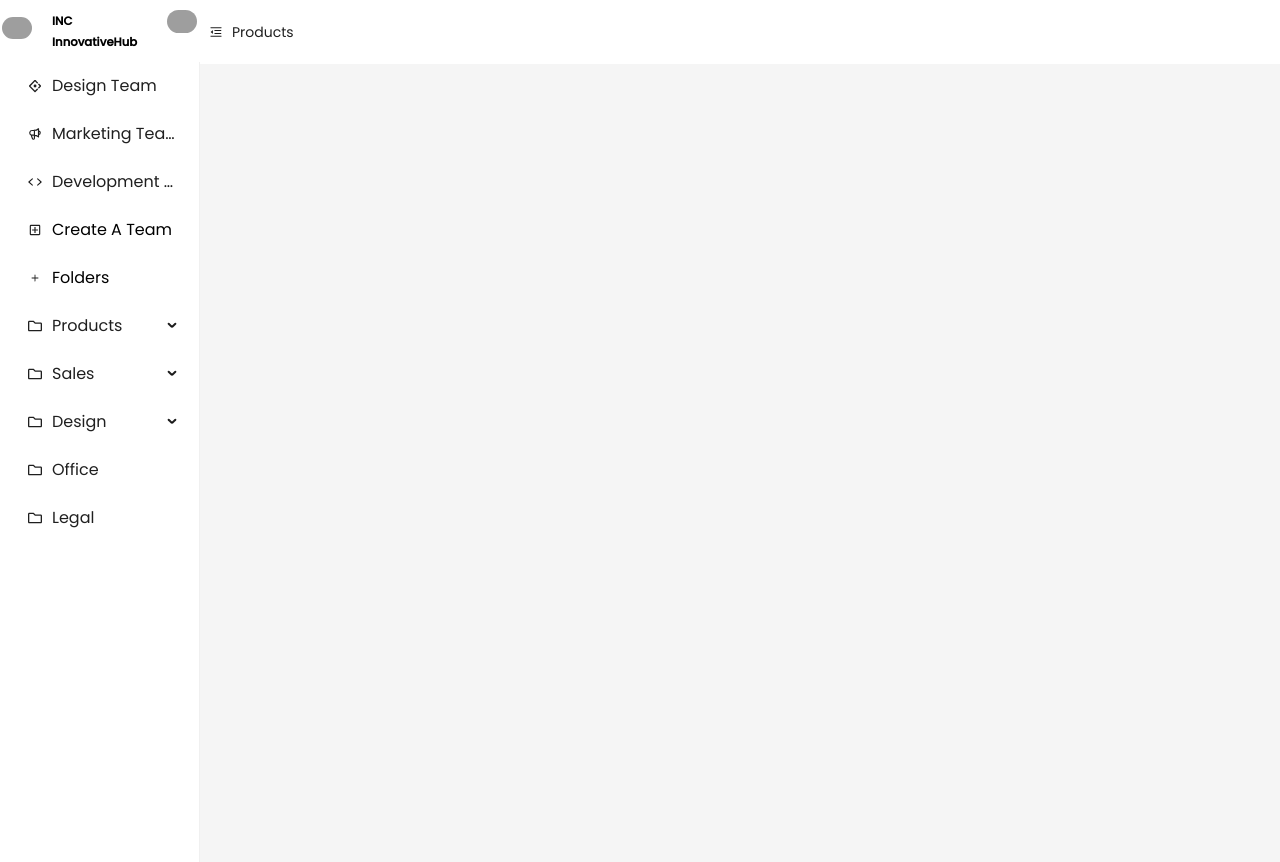
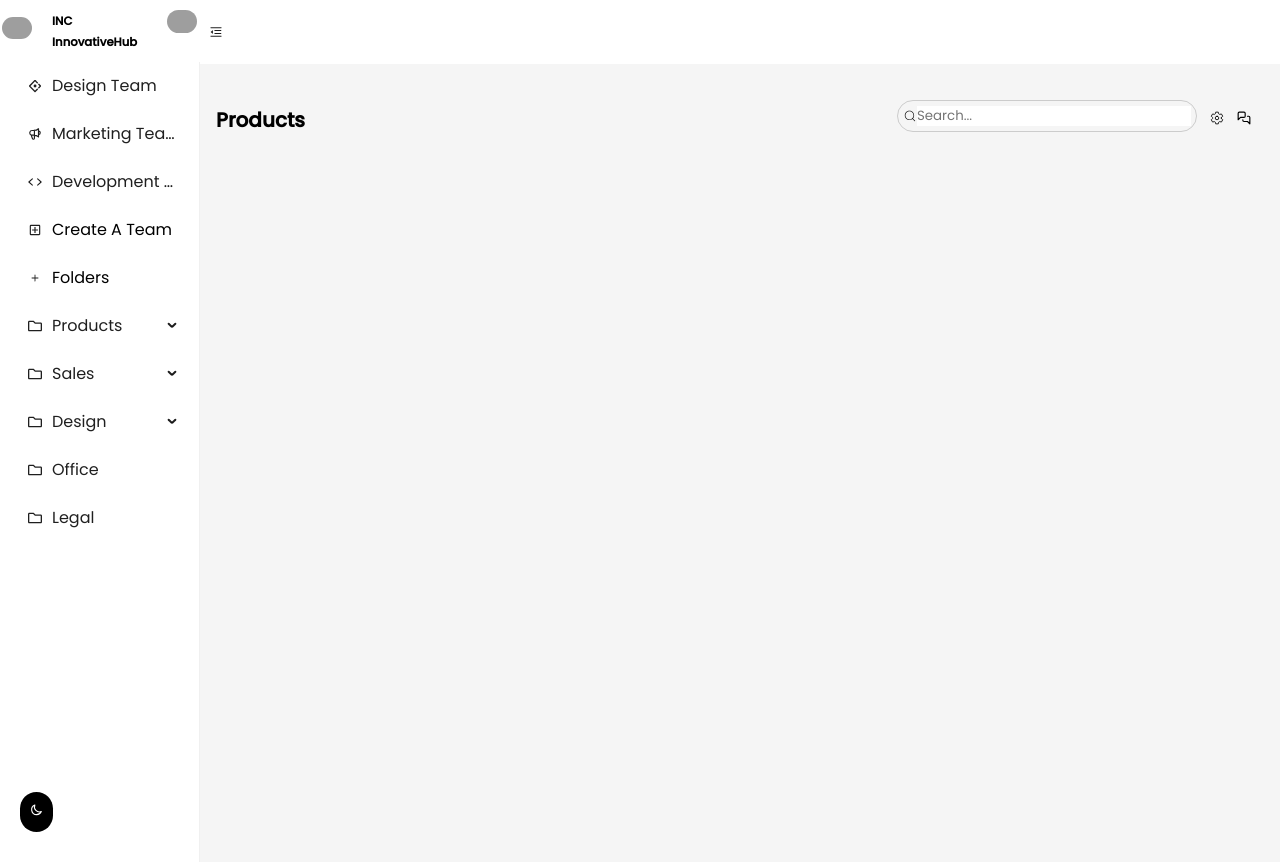
Before and after one commit to Afsalkp7/Dashboard-React, a React (Vite) app: page / in a window 1280 px wide. Built offline with nearby package versions, Linux system fonts and the light colour scheme; grey boxes are pictures that could not be loaded.

Commit message:
nav completed

```diff
--- a/src/App.jsx
+++ b/src/App.jsx
@@ -1,6 +1,5 @@
 import SideNavbar from "./components/SideNavbar"
 function App() {
-
   return (
       <div>
         <SideNavbar />
--- a/src/components/Logo.jsx
+++ b/src/components/Logo.jsx
@@ -3,7 +3,7 @@ import { logoUrl } from '../constants/images'
 
 export default function Logo({collapsed}) {
   return (
-        <div  style={{ marginLeft: collapsed ? 25 : 2 }}>
+        <div  style={{ marginLeft: collapsed ? 25 : 2 , marginTop : collapsed ? 10: 0}}>
             <img src={logoUrl} width={'30px'} style={{borderRadius:20}}/>
         </div>
   )
--- a/src/components/MainNavbar.jsx
+++ b/src/components/MainNavbar.jsx
@@ -1,7 +1,50 @@
-import React from 'react'
+import React, { useState } from 'react'
+import SearchBox from './SearchBox'
+import { IoSettingsOutline } from "react-icons/io5";
+import { LuMessagesSquare } from "react-icons/lu";
+import { MdLegendToggle } from "react-icons/md";
+export default function MainNavbar() {
+    const [isOpen, setIsOpen] = useState(false);
 
-export default function MainNavbar() {
+    const toggleMenu = () => {
+      setIsOpen(!isOpen);
+    };
   return (
-    <span>Products</span>
+    <nav>
+    <div className="navMain">
+      <div className="navLogoSection">
+        <div className="logoDiv">
+          <span className="navLogo">Products</span>
+        </div>
+        <div className="navContentSection">
+          <div className="navItems">
+            <span className="navList"><SearchBox /></span>
+            <span className="navList"><IoSettingsOutline /></span>
+            <span className="navList"><LuMessagesSquare /></span>
+          </div>
+        </div>
+        <div className="toggleDiv">
+          <button onClick={toggleMenu} className="toggleButton">
+            <MdLegendToggle />
+          </button>
+        </div>
+      </div>
+    </div>
+    <div className={`${isOpen ? 'blockNav' : 'hiddenNav'} sizeNav`}>
+      <div className="navMdItems">
+        <span className="navMdList"><SearchBox /></span>
+        <span className="navMdList">
+
+                <IoSettingsOutline className='iconsNav'/>
+
+        </span>
+        <span className="navMdList">
+
+                <LuMessagesSquare className='iconsNav'/>
+
+        </span>
+      </div>
+    </div>
+  </nav>
   )
 }
--- a/src/components/MenuList.jsx
+++ b/src/components/MenuList.jsx
@@ -1,6 +1,5 @@
 import { Menu } from 'antd'
 import React from 'react'
-import {HomeOutlined} from '@ant-design/icons'
 import { AiOutlineAntDesign } from "react-icons/ai";
 import { HiOutlineSpeakerphone } from "react-icons/hi";
 import { IoCode } from "react-icons/io5";
--- /dev/null
+++ b/src/components/SearchBox.jsx
@@ -0,0 +1,11 @@
+import React from "react";
+import { CiSearch } from "react-icons/ci";
+
+export default function SearchBox() {
+  return (
+    <div class="search-container">
+      <CiSearch />
+      <input type="text" placeholder="Search..." />
+    </div>
+  );
+}
--- a/src/components/SideNavbar.jsx
+++ b/src/components/SideNavbar.jsx
@@ -24,20 +24,27 @@ export default function () {
         <div className="sideBar">
           <Logo collapsed={collapsed}/>
           {collapsed?null:<Title darkTheme={darkTheme} />}
-
         </div>
         <MenuList darkTheme={darkTheme} />
-        {/* <ToggleThemeButton darkTheme={darkTheme} toggleTheme={toggleTheme} /> */}
+        <ToggleThemeButton darkTheme={darkTheme} toggleTheme={toggleTheme} />
       </Sider>
       <Layout>
         <Header style={{ padding: 0, background: colorBgContainer }}>
+          <div className="topNav">
+            <div>
               <Button
                 type="text"
                 className="toggle"
                 onClick={()=>setCollapsed(!collapsed)}
                 icon={collapsed ? <AiOutlineMenuUnfold /> : <AiOutlineMenuFold />}
               />
+            </div>
+            <div>
               <MainNavbar />
+            </div>
+          </div>
+
+
         </Header>
       </Layout>
     </Layout>
--- a/src/index.css
+++ b/src/index.css
@@ -63,3 +63,87 @@
   padding: 10px;
   border-radius: 20px;
 }
+
+.navMain{
+  max-width: 80rem;
+  margin-right: auto;
+  margin-left: auto;
+  padding-left: 1rem;
+  padding-right: 1rem;
+  padding-top: 1.5rem;
+padding-bottom: 1.5rem;
+}
+.navLogoSection{
+  display: flex;
+  justify-content: space-between;
+  align-items: center;
+}
+.logoDiv{
+  display: flex;
+  align-items: center;
+}
+.navLogo{
+  color: black;
+  font-weight:bold;
+  font-size: 1.25rem;
+  line-height: 1.75rem;
+}
+.navContentSection{
+  display: none;
+}
+@media (min-width: 768px) {
+  .navContentSection{
+    display: block;
+  }
+  .toggleDiv{
+    display: none;
+  }
+}
+
+.navItems{
+  display: flex;
+  margin-left: 1rem;
+}
+.navList{
+  color: black;
+  margin-right: 13px;
+}
+.toggleButton{
+  color: black;
+}
+.blockNav{
+  display: block;
+}
+.hiddenNav{
+  display: none;
+}
+.navMdItems{
+  padding-left: 0.5rem;
+padding-right: 0.5rem;
+padding-top: 0.5rem;
+padding-bottom: 0.75rem;
+margin-top: 0.25rem;
+}
+.navMdList{
+  display: block;
+}
+.search-container {
+  display: flex;
+  align-items: center;
+  width: 300px;
+  border-radius: 20px;
+  border: 1px solid #ccc;
+  padding: 5px;
+  margin-top: 12px;
+}
+
+.search-container input[type="text"] {
+  flex: 1;
+  border: none;
+  outline: none;
+}
+
+.search-container i {
+  padding: 0px;
+  color: #888;
+}
```
Also changed, not shown: vercel.json (added). Lines whose indentation alone changed are shown as unchanged.
